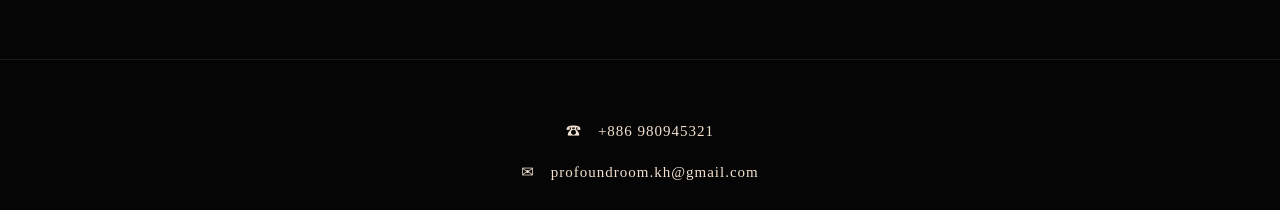
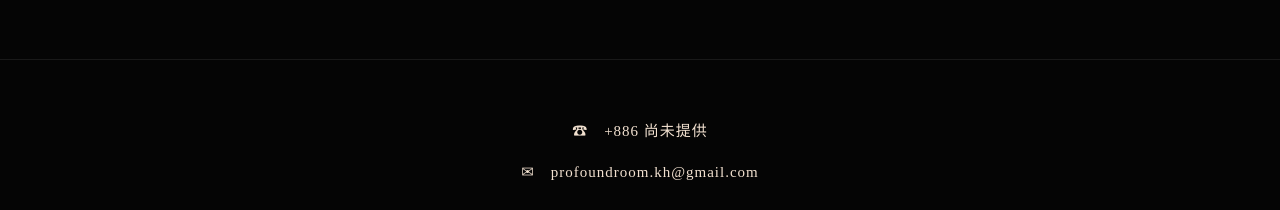
Before and after one commit to profoundroomkh/profound-room, a Next.js app: page / in a window 1280 px wide. Shown: the part 8420-8630 px from the top of the page. Built offline with nearby package versions, Linux system fonts and the light colour scheme.

Commit message:
Update page.js

```diff
--- a/app/page.js
+++ b/app/page.js
@@ -1019,7 +1019,7 @@ NIGHT SERVICE
         textDecoration: "none",
       }}
     >
-      ☎︎　+886 980945321
+      ☎︎　+886 尚未提供
     </a>
 
     <a
```
